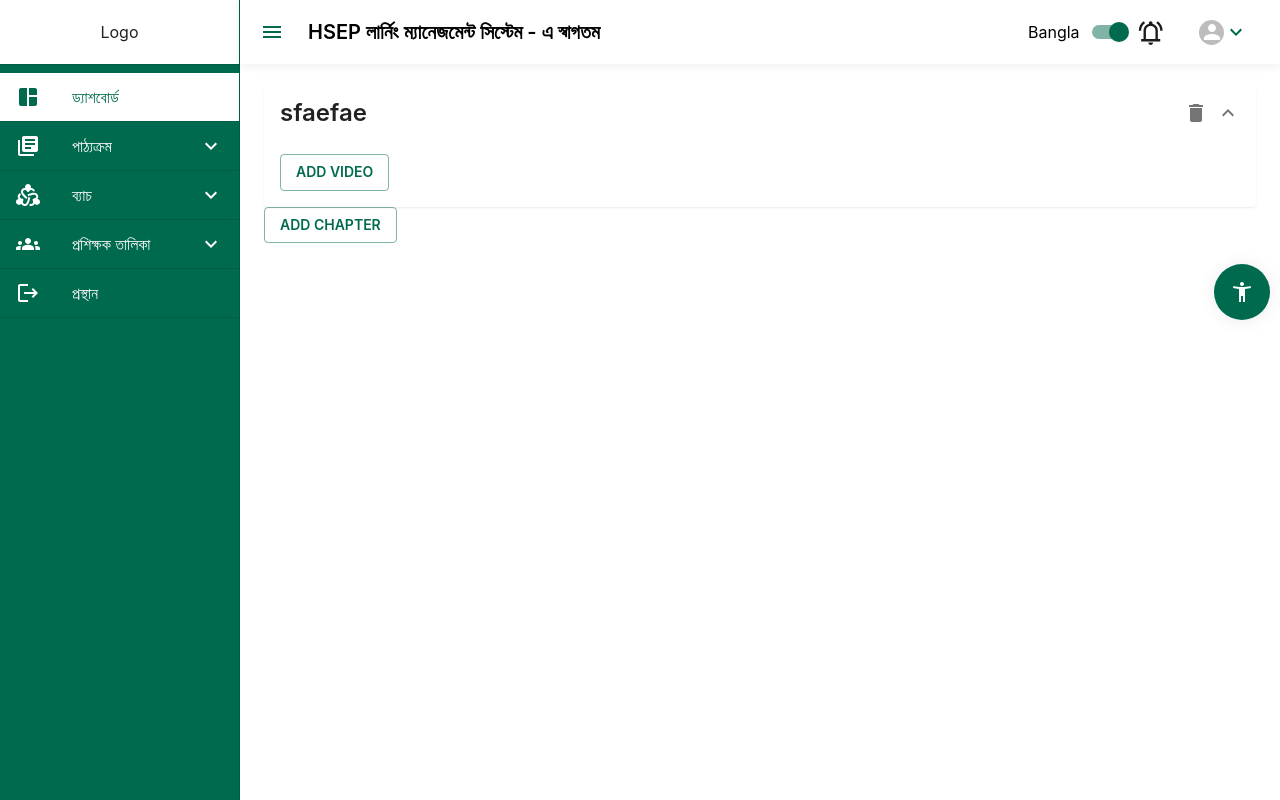
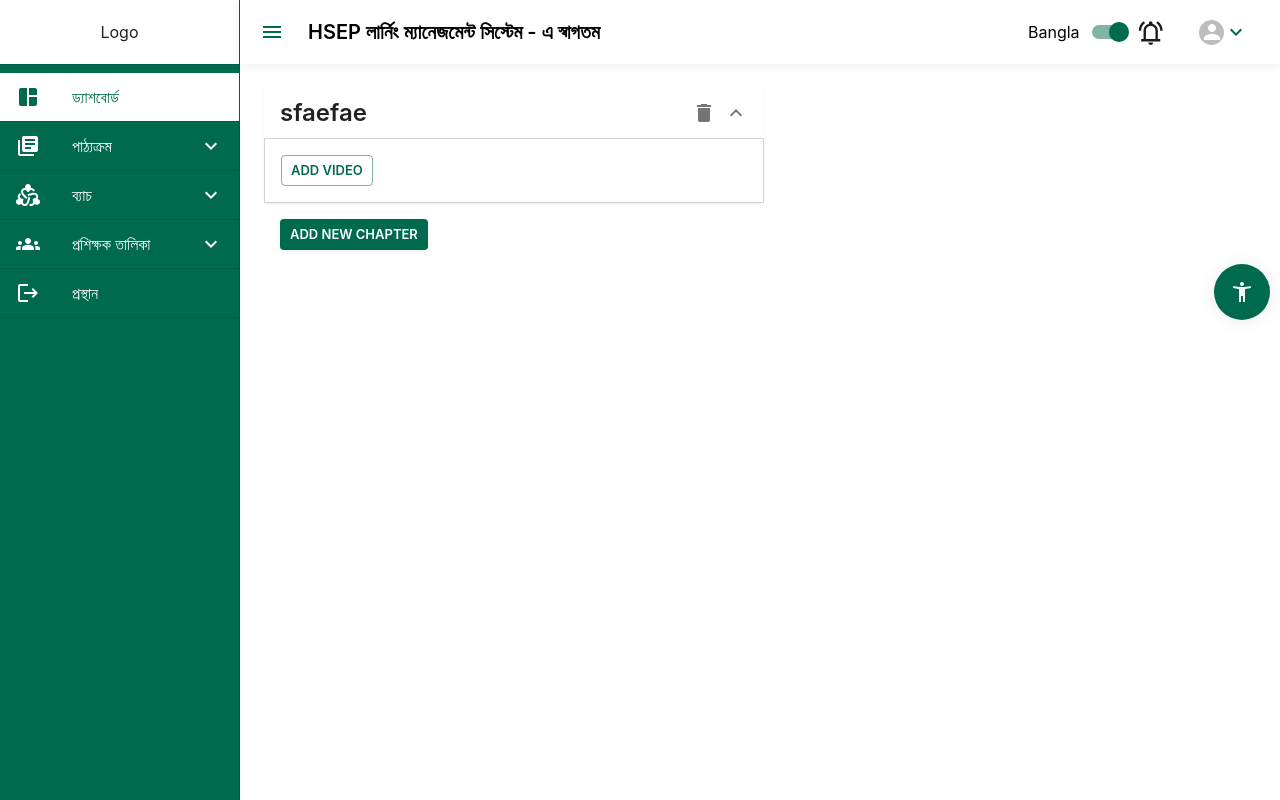
Before and after one commit to affan-habib/admin-panel, a React (Create React App) app: page /course-list in a window 1280 px wide. Built offline with nearby package versions, Linux system fonts and the light colour scheme.

Commit message:
accordian component fixed

```diff
--- a/src/core/course/CourseList.tsx
+++ b/src/core/course/CourseList.tsx
@@ -48,8 +48,8 @@ const MyForm: React.FC = () => {
       chapters: [{
 
 
-chapterCode: "dddd",
-chapterName: "sfaefae"
+        chapterCode: "dddd",
+        chapterName: "sfaefae"
       }] as Chapter[],
     },
     validationSchema: validationSchemaChapter,
@@ -103,10 +103,10 @@ chapterName: "sfaefae"
   };
 
   return (
-    <>
+    <Box maxWidth={500}>
       {formik.values.chapters.map((chapter, chapterIndex) => (
         <Accordion key={chapterIndex} disableGutters defaultExpanded>
-          <AccordionSummary expandIcon={<ExpandMoreIcon />} sx={{ height: 50, bgcolor: '#fff7' }} >
+          <AccordionSummary expandIcon={<ExpandMoreIcon />} sx={{ height: 50 }} >
             <Typography variant='h5' alignSelf='center'>{chapter.chapterName}</Typography>
             <IconButton
               onClick={() => handleRemoveChapter(chapterIndex)}
@@ -115,11 +115,11 @@ chapterName: "sfaefae"
               <Delete />
             </IconButton>
           </AccordionSummary>
-          <Box m={2}>
+          <Box p={2} border={1} borderColor='lightgrey'>
             <Button
+              size='small'
               variant="outlined"
               color="primary"
-              style={{ marginRight: '10px' }}
               onClick={() => handleAddVideo(chapterIndex)}
             >
               {chapter.video ? 'Edit Video' : 'Add Video'}
@@ -148,12 +148,14 @@ chapterName: "sfaefae"
       ))}
 
       <Button
+        size='small'
         type="button"
-        variant="outlined"
+        variant="contained"
         color="primary"
+        sx={{ m: 2 }}
         onClick={handleAddChapter}
       >
-        Add Chapter
+        Add New Chapter
       </Button>
 
       <Dialog open={isModalOpen || isVideoModalOpen} onClose={handleModalClose}>
@@ -194,7 +196,7 @@ chapterName: "sfaefae"
           />
         )}
       </Dialog>
-    </>
+    </Box>
   );
 };
 
```
